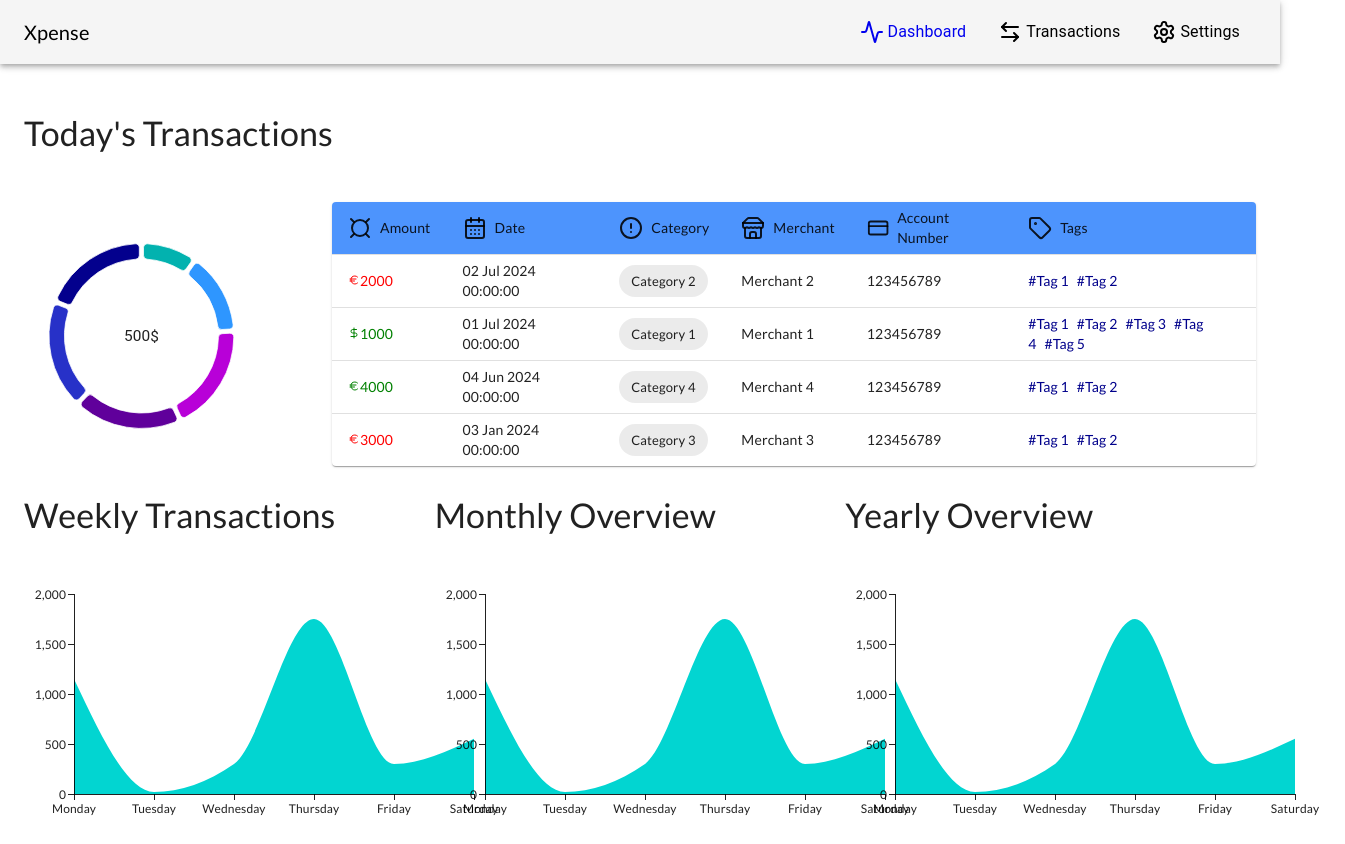
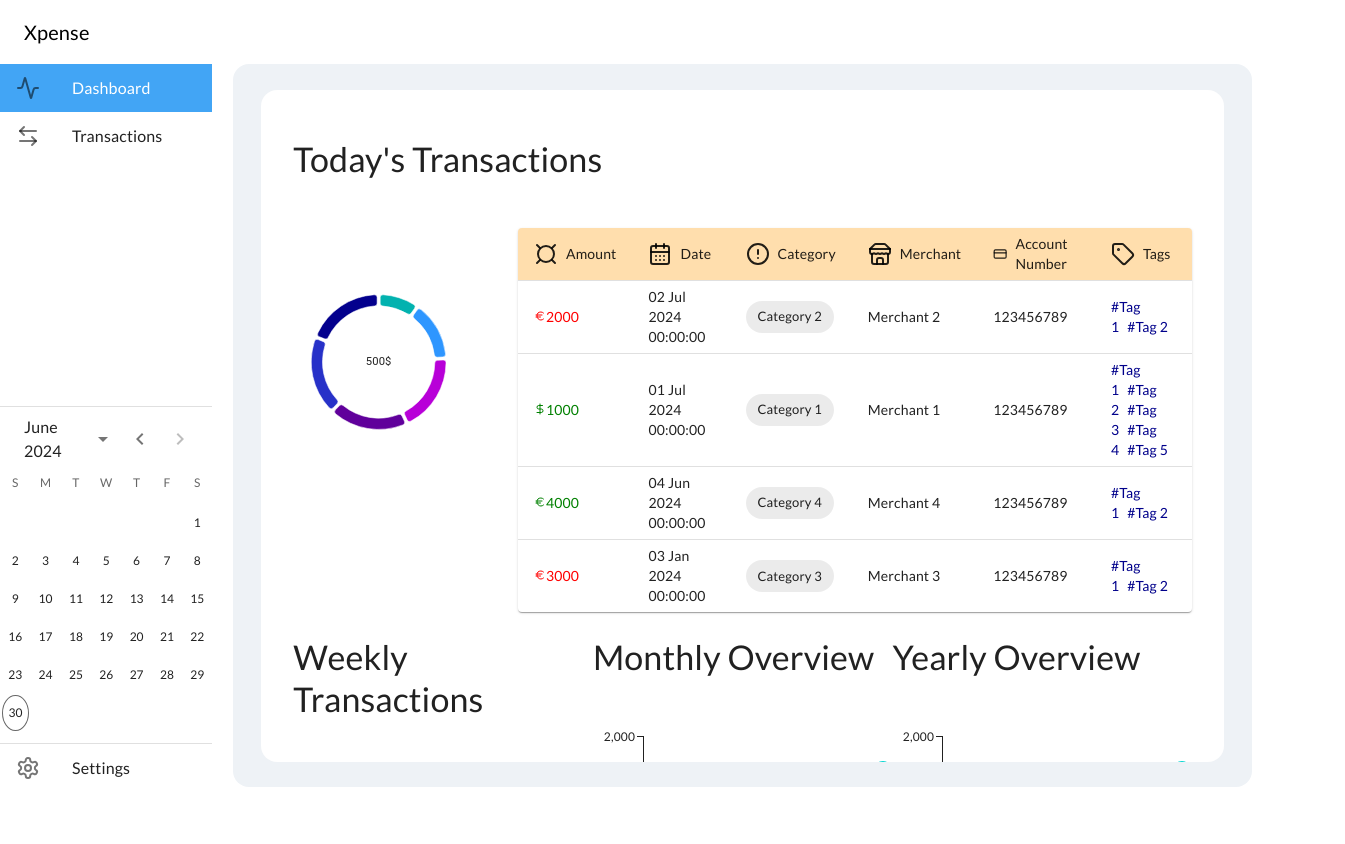
Before and after one commit to imhalawa/Xpense.Web, a React (Vite) app: page / in a window 1280 px wide. Shown: the whole page, 1345 px wide, since content can reach past the window. After the commit the page ends 800 px from the top, so only its background shows below. Built offline with nearby package versions, Linux system fonts and the light colour scheme.

Commit message:
feat: cleaner ui, sidebar with nav and scrollable content area

```diff
--- a/src/App.css
+++ b/src/App.css
@@ -1,4 +1,24 @@
+body {
+  font-family: "Lato", "Roboto", "Helvetica", "Arial", sans-serif;
+}
 
-body {
-    font-family: "Lato", "Roboto", "Helvetica", "Arial", sans-serif;
+
+::-webkit-scrollbar {
+  width: 4px;
 }
+/* Track */
+::-webkit-scrollbar-track {
+  background: var(--scrollbarBG);
+  border-radius: 16px;
+}
+/* Handle */
+
+::-webkit-scrollbar-thumb {
+  background-color: var(--thumbBG);
+  border-radius: 16px;
+  border: 2px solid var(--scrollbarBG);
+}
+/* Handle on hover */
+::-webkit-scrollbar-thumb:hover {
+  background: #3163be;
+}
--- a/src/App.tsx
+++ b/src/App.tsx
@@ -21,6 +21,15 @@ function App() {
       fontWeightRegular: 400,
       fontWeightMedium: 500,
     },
+    breakpoints: {
+      values: {
+        xs: 0,
+        sm: 600,
+        md: 900,
+        lg: 1200,
+        xl: 2000,
+      },
+    },
   });
   return (
     <>
--- a/src/components/DataGrid/DataGrid.tsx
+++ b/src/components/DataGrid/DataGrid.tsx
@@ -47,7 +47,7 @@ const DataGrid = <T,>({ headers, rows, dense, emptyAlert }: IDataGridProps<T>):
         aria-label={"simple table" + (dense ? "dense" : "")}
       >
         <TableHead >
-          <TableRow sx={{ backgroundColor: "#4d94fd" }}>
+          <TableRow sx={{ backgroundColor: "navajowhite" }}>
             {sortedHeaders.map((header) => (
               <TableCell key={header.headerName}>
                 <Box display="flex" flexDirection="row" alignItems="center" gap={1}>
--- a/src/components/NavigationBar/MenuLinks/MenuLinks.tsx
+++ b/src/components/NavigationBar/MenuLinks/MenuLinks.tsx
@@ -1,29 +1,54 @@
 import Box from "@mui/material/Box";
-import { Icon, Link } from "@mui/material";
-import { Link as RouterLink } from "react-router-dom";
-import { Activity, ArrowLeftRight, Settings } from "lucide-react";
+import { Button, Divider, Icon, Link, List, ListItem, ListItemButton, ListItemIcon, ListItemText } from "@mui/material";
+import { Link as RouterLink, useLocation } from "react-router-dom";
+import { Activity, ArrowLeftRight, Divide, InboxIcon, Settings } from "lucide-react";
+import { DateCalendar } from "@mui/x-date-pickers";
 
 const MenuLinks = () => {
-    return <>
-        <Link underline="none" color="neutral" component={RouterLink} to="/">
-            <Box mx={2} display="flex" alignItems="center">
-                <Icon component={Activity} sx={{ mr: 0.5 }} />
-                Dashboard
-            </Box>
-        </Link>
-        <Link underline="hover" color="black" component={RouterLink} to="/transactions">
-            <Box mx={2} display="flex" alignItems="center">
-                <Icon component={ArrowLeftRight} sx={{ mr: 0.5 }} />
-                Transactions
-            </Box>
-        </Link>
-        <Link underline="hover" color="black" component={RouterLink} to="/settings">
-            <Box mx={2} display="flex" alignItems="center">
-                <Icon component={Settings} sx={{ mr: 0.5 }} />
-                Settings
-            </Box>
-        </Link>
-    </>
-}
+  const location = useLocation();
+  const setActive = (path: string) => {
+    if (location.pathname === path) {
+      return {
+        backgroundColor: "primary.light",
+        color: "white",
+        ":hover": {
+          backgroundColor: "primary.main",
+          color: "black",
+        },
+      };
+    }
+  };
+
+  return (
+    <Box display="flex" flexDirection={"column"} height="calc(100% - 64px)" justifyContent={"space-between"}>
+      <List disablePadding>
+        <ListItemButton component={RouterLink} to="/" sx={setActive("/")}>
+          <ListItemIcon>
+            <Activity size={24} />
+          </ListItemIcon>
+          <ListItemText>Dashboard</ListItemText>
+        </ListItemButton>
+        <ListItemButton component={RouterLink} to="/transactions" sx={setActive("/transactions")}>
+          <ListItemIcon>
+            <ArrowLeftRight size={24} />
+          </ListItemIcon>
+          <ListItemText>Transactions</ListItemText>
+        </ListItemButton>
+      </List>
+
+      <List>
+        <Divider />
+        <DateCalendar sx={{ width: "100%" }} disableFuture />
+        <Divider />
+        <ListItemButton component={RouterLink} to="/settings" sx={setActive("/settings")}>
+          <ListItemIcon>
+            <Settings size={24} />
+          </ListItemIcon>
+          <ListItemText>Settings</ListItemText>
+        </ListItemButton>
+      </List>
+    </Box>
+  );
+};
 
 export default MenuLinks;
--- a/src/components/NavigationBar/NavigationBar.tsx
+++ b/src/components/NavigationBar/NavigationBar.tsx
@@ -1,7 +1,6 @@
 import AppBar from "@mui/material/AppBar";
 import Toolbar from "@mui/material/Toolbar";
 import Typography from "@mui/material/Typography";
-import MenuLinks from "./MenuLinks/MenuLinks.tsx";
 import MenuLinksDrawer from "./MenuLinksDrawer/MenuLinksDrawer.tsx";
 import { LinearProgress, useMediaQuery } from "@mui/material";
 import { useLoading } from "../../contexts/Loading.tsx";
@@ -11,12 +10,11 @@ const NavigationBar = () => {
   const { loading } = useLoading();
   return (
     <>
-      <AppBar position="static" color="default">
-        <Toolbar>
+      <AppBar position="fixed"  sx={{ boxShadow: "none", backgroundColor: "white" }}>
+        <Toolbar color="black" sx={{ height: "100%" }}>
           <Typography variant="h6" component="div" color="black" sx={{ flexGrow: 1 }}>
             Xpense
           </Typography>
-          {matchMd && <MenuLinks />}
           {!matchMd && <MenuLinksDrawer />}
         </Toolbar>
         {loading && <LinearProgress color="primary" sx={{ mt: 0 }} />}
--- /dev/null
+++ b/src/components/SideBar/SideBar.tsx
@@ -0,0 +1,37 @@
+import Box from "@mui/material/Box";
+import MenuLinks from "../NavigationBar/MenuLinks/MenuLinks";
+import { useMediaQuery } from "@mui/material";
+
+const SideBar = () => {
+  return (
+    <Box
+      position={"fixed"}
+      width={resizeSideBar()}
+      display="flex"
+      flexDirection={"column"}
+      height="100%"
+      sx={{ backgroundColor: "white" }}
+    >
+      <MenuLinks />
+    </Box>
+  );
+};
+
+const resizeSideBar = () => {
+  const matchSM = useMediaQuery("(min-width: 600px)");
+  const matchMd = useMediaQuery("(min-width: 900px)");
+  const matchLg = useMediaQuery("(min-width: 1200px)");
+  const matchXL = useMediaQuery("(min-width: 2000px)");
+
+  if (matchXL) {
+    return "8.3%";
+  } else if (matchLg) {
+    return "16.6%";
+  } else if (matchMd) {
+    return "25%";
+  } else if (matchSM) {
+    return "33.3%";
+  }
+};
+
+export default SideBar;
--- a/src/index.css
+++ b/src/index.css
@@ -4,3 +4,7 @@ body {
     margin: 0;
     padding: 0;
 }
+
+#root {
+    height: 100vh;
+}
--- a/src/pages/Layout.tsx
+++ b/src/pages/Layout.tsx
@@ -1,21 +1,52 @@
 import { Outlet } from "react-router-dom";
-import { Container, Grid } from "@mui/material";
+import { Box, Container, Grid, useMediaQuery } from "@mui/material";
 import NavigationBar from "../components/NavigationBar/NavigationBar.tsx";
 import { LoadingProvider } from "../contexts/Loading.tsx";
+import SideBar from "../components/SideBar/SideBar.tsx";
 
 const Layout = () => {
+  const matchMd = useMediaQuery("(min-width: 768px)");
   return (
     <>
       <LoadingProvider>
         <Grid container>
-          <Grid item xs={12}>
+          <Grid item xs={12} height={64}>
             <NavigationBar />
           </Grid>
-          <Grid item xs={12}>
-            <Container maxWidth={false}>
-              <Outlet />
-            </Container>
-          </Grid>
+          {matchMd && (
+            <>
+              <Grid item sm={4} md={3} xl={1} lg={2} height={"calc(100vh - 64px)"}>
+                <SideBar />
+              </Grid>
+              <Grid item sm={8} md={9} xl={11} lg={10} height={"calc(100vh - 64px)"}>
+                <Container maxWidth={false} sx={{ padding: 0, margin: 0, marginRight: "16px" }}>
+                  <Grid container px={4} ml={-0.5} sx={{ backgroundColor: "#eef2f6", borderRadius: "16px" }}>
+                    <Grid
+                      container
+                      spacing={2}
+                      px={4}
+                      mx={-0.5}
+                      my={3.2}
+                      sx={{ backgroundColor: "white", borderRadius: "16px", height: "calc(100vh - 128px)", overflowY: "scroll" }}
+                    >
+                      <Outlet />
+                    </Grid>
+                  </Grid>
+                </Container>
+              </Grid>
+            </>
+          )}
+          {!matchMd && (
+            <>
+              <Grid item xs={12} height={"calc(100vh - 64px)"}>
+                <Box sx={{ borderRadius: "16px" }}>
+                  <Container maxWidth={false}>
+                    <Outlet />
+                  </Container>
+                </Box>
+              </Grid>
+            </>
+          )}
         </Grid>
       </LoadingProvider>
     </>
--- a/src/pages/Transactions/Transactions.tsx
+++ b/src/pages/Transactions/Transactions.tsx
@@ -10,7 +10,7 @@ import TransactionsForm from "./TransactionsForm/TransactionsForm";
 import { useLoading } from "../../contexts/Loading";
 
 const Transactions = () => {
-  const {setLoading} =useLoading();
+  const { setLoading } = useLoading();
   const [transactions, setTransactions] = useState<ITransaction[]>(createTransactionFixture());
   const [filteredTransactions, setFilteredTransactions] = useState<ITransaction[]>(transactions);
   const [selectedDate, setSelectedDate] = useState<Dayjs | null>(null);
@@ -18,7 +18,6 @@ const Transactions = () => {
   const onSubmit = (transaction: ITransactionFormData) => {
     setLoading(true);
     setTimeout(() => {
-      console.log(transaction);
       setTransactions([...transactions, mapToTransaction(transaction)]);
       setLoading(false);
     }, 1000);
@@ -39,15 +38,17 @@ const Transactions = () => {
   }, [transactions, selectedDate]);
 
   return (
-    <Grid container spacing={2} mt={2}>
+    <>
       <Grid item xs={12}>
-        <Typography variant="h4">Transactions</Typography>
+        <Typography variant="h4" my={2}>
+          Transactions
+        </Typography>
         <hr />
       </Grid>
-      <Grid item xs={12} md={2}>
+      <Grid item xs={12} md={4} lg={3} xl={2}>
         <TransactionsForm onSubmit={onSubmit} selectedDate={selectedDate} />
         <hr />
-        <FormControl fullWidth>
+        <Box display={"flex"} flexDirection={"column"} gap={2}>
           <DateCalendar
             value={selectedDate}
             sx={{ width: "100%" }}
@@ -55,14 +56,14 @@ const Transactions = () => {
             disableFuture
           />
           <Button onClick={() => setSelectedDate(null)}>Clear</Button>
-        </FormControl>
+        </Box>
       </Grid>
-      <Grid item xs={12} md={10}>
+      <Grid item xs={12} md={8} lg={9} xl={10}>
         <Box sx={{ height: "80vh", width: "100%" }}>
           <TransactionsGrid dense transactions={filteredTransactions} />
         </Box>
       </Grid>
-    </Grid>
+    </>
   );
 };
 
```
Also changed, not shown: src/components/Forms/AutoComplete/TagAutoComplete/TagAutoComplete.tsx (+34 -4 lines), src/pages/Transactions/TransactionsForm/TransactionsForm.tsx (+6 -1 lines).
